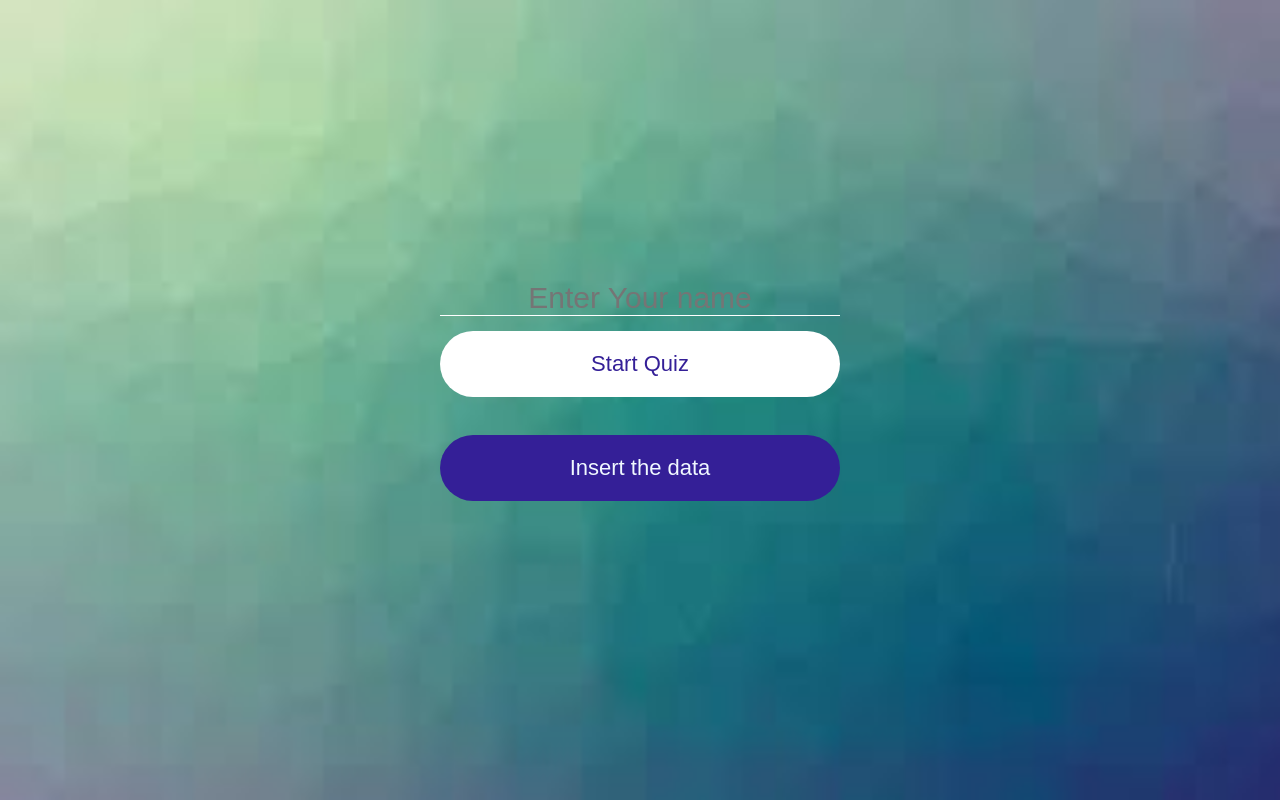
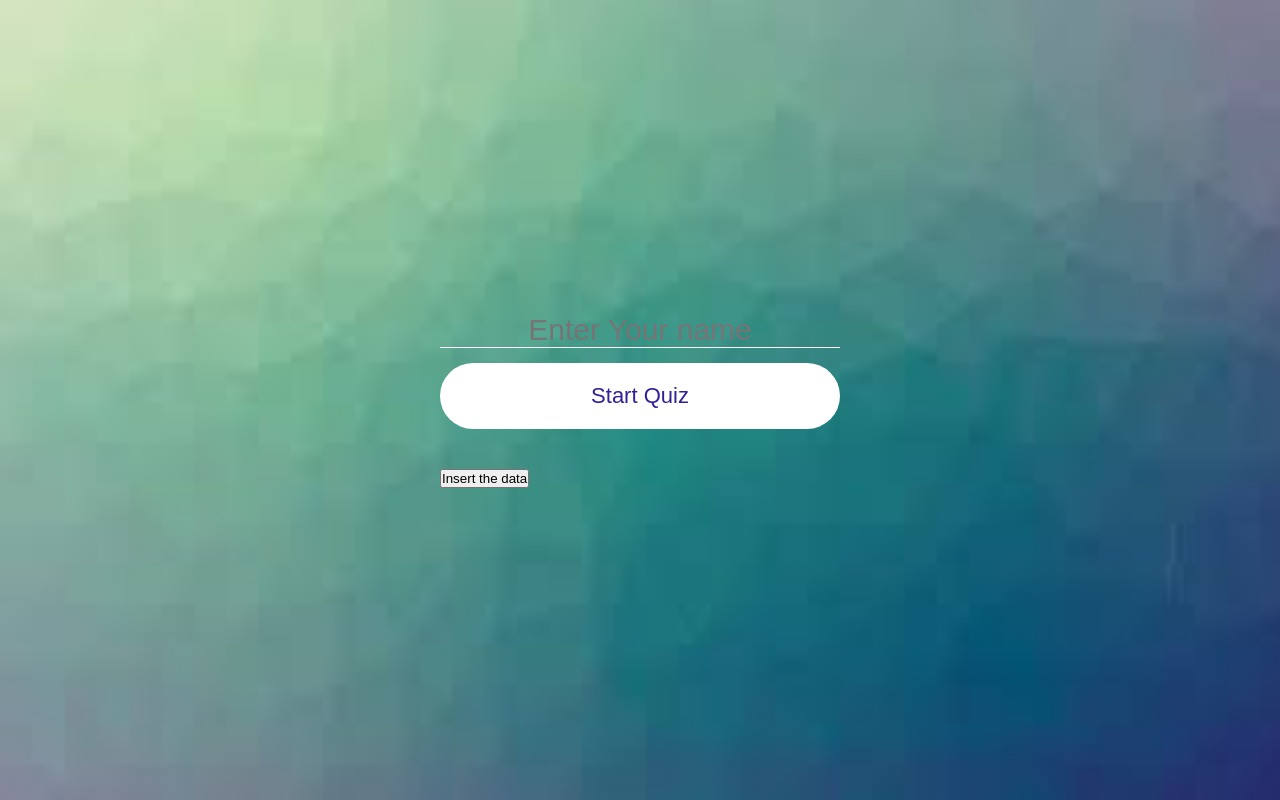
Before and after one commit to bilalmohib/Quiz-App-Firebase, a plain HTML site: page index.html in a window 1280 px wide. Drawn offline with Linux system fonts and the light colour scheme.

Commit message:
Update style.css

```diff
--- a/style.css
+++ b/style.css
@@ -57,23 +57,6 @@
     transition: 0.4s all;
   }
 
-  button {
-    padding: 20px 0;
-    border: none;
-    border-radius: 100px;
-    background-color: #fff;
-    color: aliceblue;
-    font-size: 22px;
-    transition: 0.4s all;
-    display: block;
-    width: 100%;
-    background-color: #341f97;
-  }
-  button:hover {
-    box-shadow: 0px 0px 10px 1px rgba(0, 0, 0, 0.2);
-    transform: translateY(-5px);
-    cursor: pointer;
-  }
 
 a{
   text-decoration: none;
```
